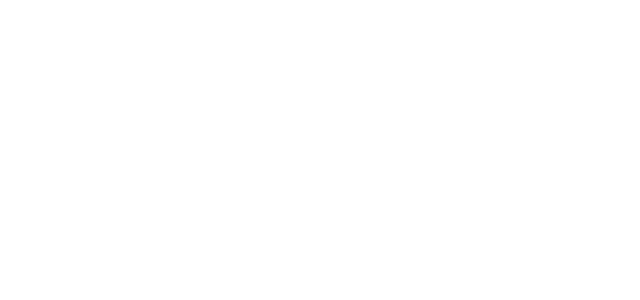
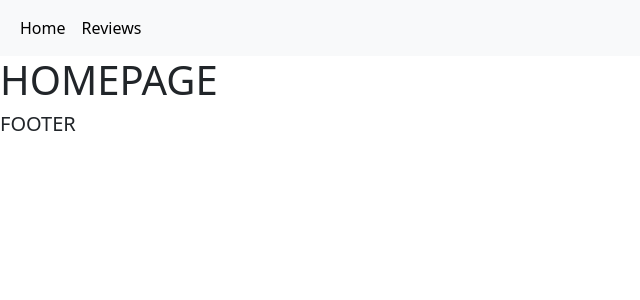
Before and after one commit to alerenna/webapp-react, a React (Vite) app: page / in a window 1280 px wide. Before the commit this address had no page. Shown: the top 300 px of the page, without its empty margins (0-640 px from the left). Built offline with nearby package versions, Linux system fonts and the light colour scheme.

Commit message:
Complete Milestone 2: set routes for home and movie detail page; remove unnecessary code from Header and Footer

```diff
--- a/components/Footer.jsx
+++ b/components/Footer.jsx
@@ -2,23 +2,9 @@
     return (
         <>
 
-            <header>
-                <nav class="navbar navbar-expand-sm navbar-light bg-primary">
-                    <div class="container-fluid">
-                        <a class="navbar-brand" href="#">primary</a>
-                        <button class="navbar-toggler" type="button" data-toggle="collapse" data-target="#navbarID"
-                            aria-controls="navbarID" aria-expanded="false" aria-label="Toggle navigation">
-                            <span class="navbar-toggler-icon"></span>
-                        </button>
-                        <div class="collapse navbar-collapse" id="navbarID">
-                            <div class="navbar-nav">
-                                <a class="nav-link active" aria-current="page" href="#">Home</a>
-
-                            </div>
-                        </div>
-                    </div>
-                </nav>
-            </header>
+            <footer>
+                <h5>FOOTER</h5>
+            </footer>
 
         </>
     )
--- a/components/Header.jsx
+++ b/components/Header.jsx
@@ -1,19 +1,20 @@
 export default function Header() {
+
     return (
         <>
 
             <header>
-                <nav class="navbar navbar-expand-sm navbar-light bg-primary">
-                    <div class="container-fluid">
-                        <a class="navbar-brand" href="#">primary</a>
-                        <button class="navbar-toggler" type="button" data-toggle="collapse" data-target="#navbarID"
+                <nav className="navbar navbar-expand-sm navbar-light bg-light">
+                    <div className="container-fluid">
+
+                        <button className="navbar-toggler" type="button" data-toggle="collapse" data-target="#navbarID"
                             aria-controls="navbarID" aria-expanded="false" aria-label="Toggle navigation">
-                            <span class="navbar-toggler-icon"></span>
+                            <span className="navbar-toggler-icon"></span>
                         </button>
-                        <div class="collapse navbar-collapse" id="navbarID">
-                            <div class="navbar-nav">
-                                <a class="nav-link active" aria-current="page" href="#">Home</a>
-
+                        <div className="collapse navbar-collapse" id="navbarID">
+                            <div className="navbar-nav">
+                                <a className="nav-link active" aria-current="page" href="#">Home</a>
+                                <a className="nav-link active" aria-current="page" href="#">Reviews</a>
                             </div>
                         </div>
                     </div>
--- a/src/App.jsx
+++ b/src/App.jsx
@@ -13,8 +13,8 @@
 
           <Route element={<DefaultLayout />}>
 
-            <Route element={<Homepage />} />
-            <Route element={<SingleMovie />} />
+            <Route path='/' index element={<Homepage />} />
+            <Route path='/movies/:id' element={<SingleMovie />} />
 
           </Route>
 
```
Also changed, not shown: 1 other file (tests, documents, lock files or other folders).
